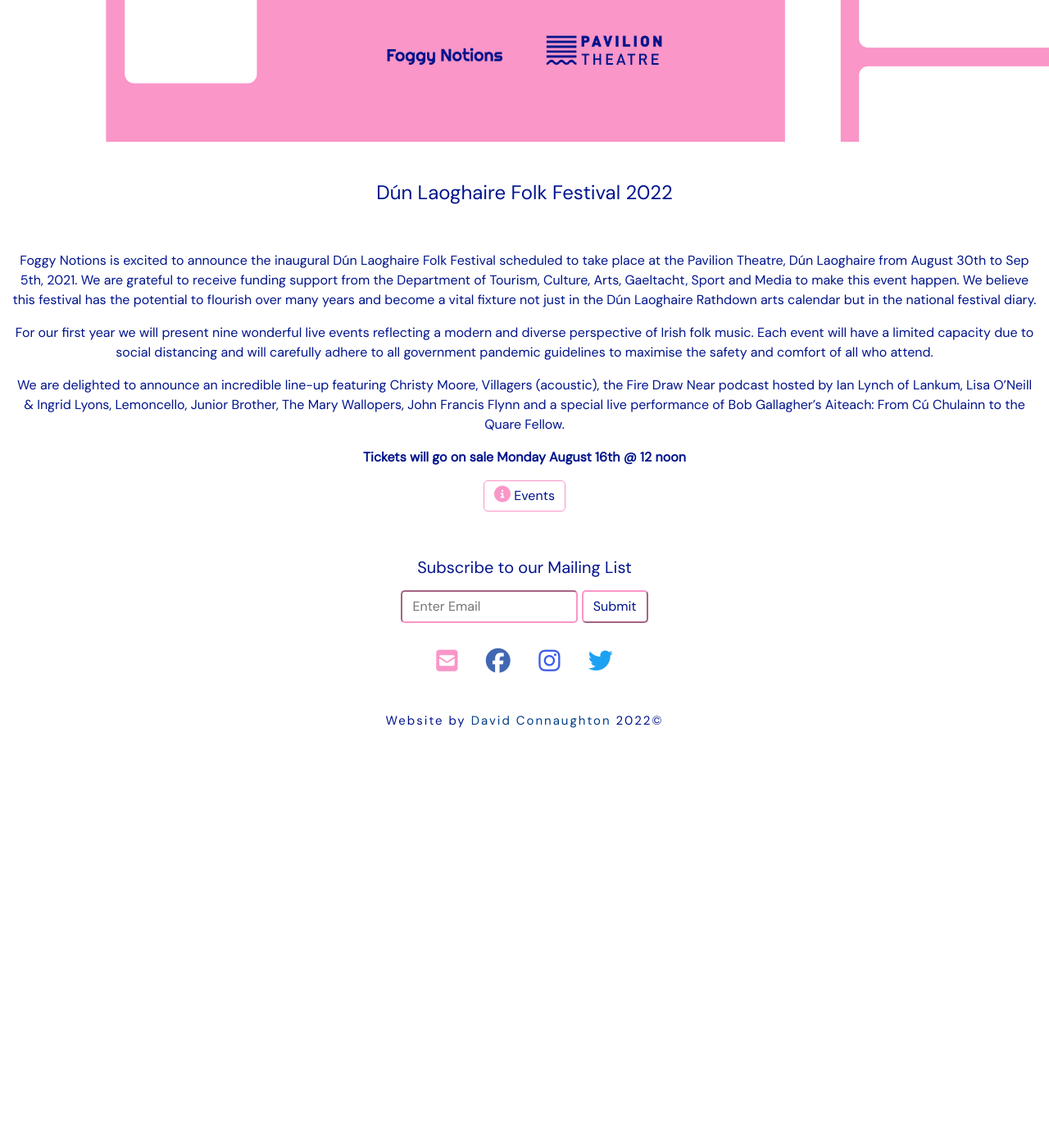
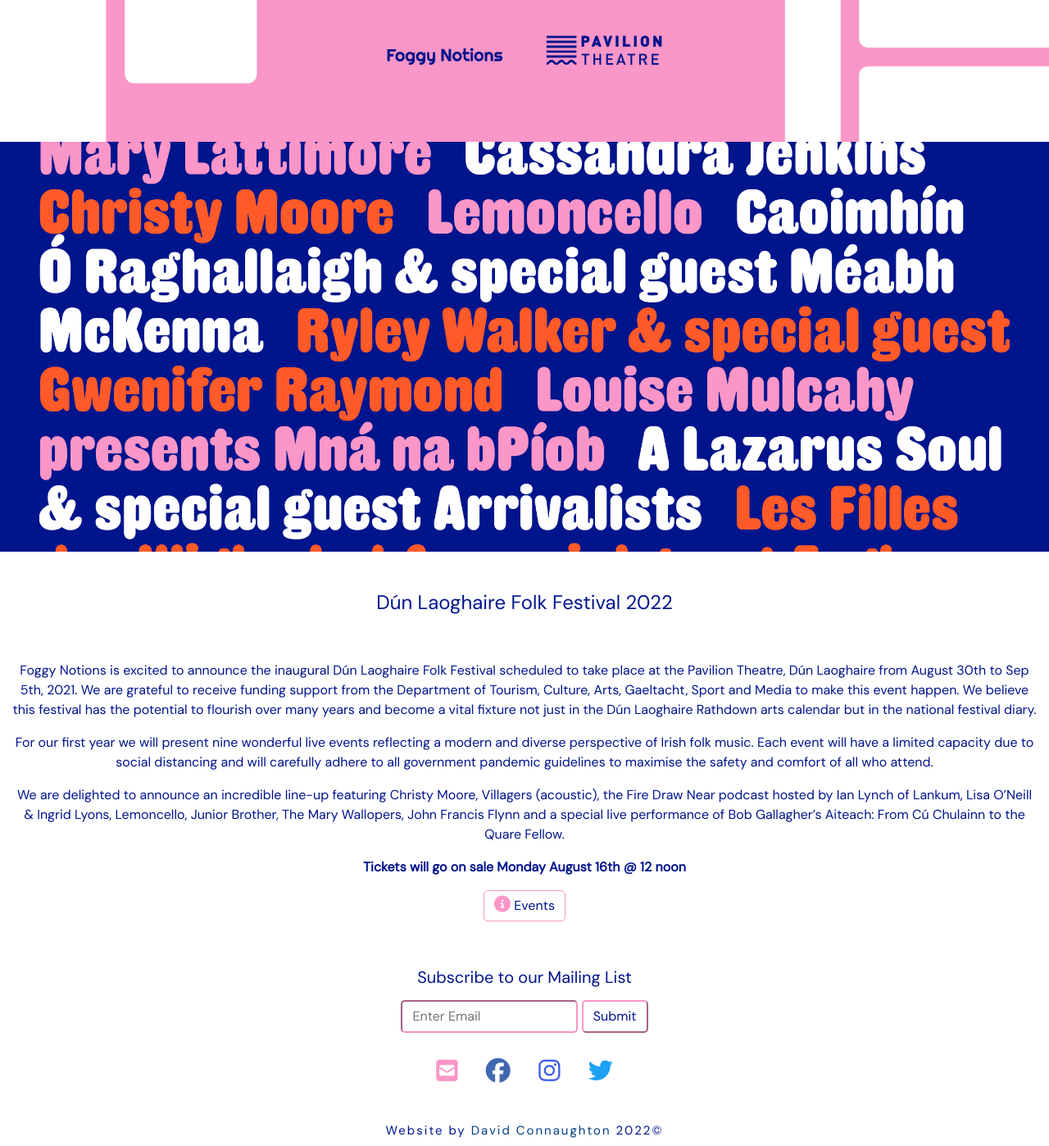
Before and after one commit to david-connaughton/dlrfolk, a Django app: page / in a window 1280 px wide. Shown: the part 647-2045 px from the top of the page at 82% size. Before the commit the page ends 1535 px from the top, so only its background shows below. Run offline with Django 3.2, Linux system fonts and the light colour scheme; some libraries are stand-ins or nearby versions.

Commit message:
updated base.css

```diff
--- a/home/templates/home/index.html
+++ b/home/templates/home/index.html
@@ -7,6 +7,28 @@
 
 <section>
     <div class="container-fluid cover-image">
+        <!-- <div class="cover-text">
+            <p class="foggy">Foggy Notions Presents</p>
+            <h1 class="brand-text">Dún Laoghaire Folk Festival</h1>
+            <p class="date-text"> 30.08 - 05.09.2021</p>
+            <p class="date-text"> Pavilion Theatre</p>
+
+            <p class="date-text">Bob Gallagher presents: Aiteach from Cú Chulainn to the Quare Fellow, Junior Brother, Christy Moore, Lisa O'Neill & Ingrid Lyons, Villagers (Acoustic), Fire Draw Near
+                LIVE w/ Ian Lynch (Lankum), The Mary Wallopers, Lemoncello, and John Francis
+                Flynn.
+            </p>
+            <div class="text-center mobile-logo-main">
+                <span><img src="https://dlr-folk.s3.eu-west-1.amazonaws.com/media/Foggy Notions White.png" alt="" height="70px"> <img
+                        src="https://dlr-folk.s3.eu-west-1.amazonaws.com/media/Pavilion White.png" alt="" height="70px"><img src="https://dlr-folk.s3.eu-west-1.amazonaws.com/media/Dept Arts WHITE.png"
+                        alt="" height="70px"></span>
+            </div>
+        </div> -->
+    </div>
+
+</section>
+
+<section>
+    <div class="container-fluid lineup-image">
         <!-- <div class="cover-text">
             <p class="foggy">Foggy Notions Presents</p>
             <h1 class="brand-text">Dún Laoghaire Folk Festival</h1>
--- a/static/css/base.css
+++ b/static/css/base.css
@@ -29,6 +29,15 @@ body {
 
 .cover-image {
     background-image: url('/media/DFF_Banner1_1920x1080.jpg');
+    background-position: center;
+    background-repeat: no-repeat;
+    background-size: cover;
+    height: 500px;
+    position: relative;
+}
+
+.lineup-image {
+    background-image: url('/media/DFF2022_Announce_Post2.jpg');
     background-position: center;
     background-repeat: no-repeat;
     background-size: cover;
```
